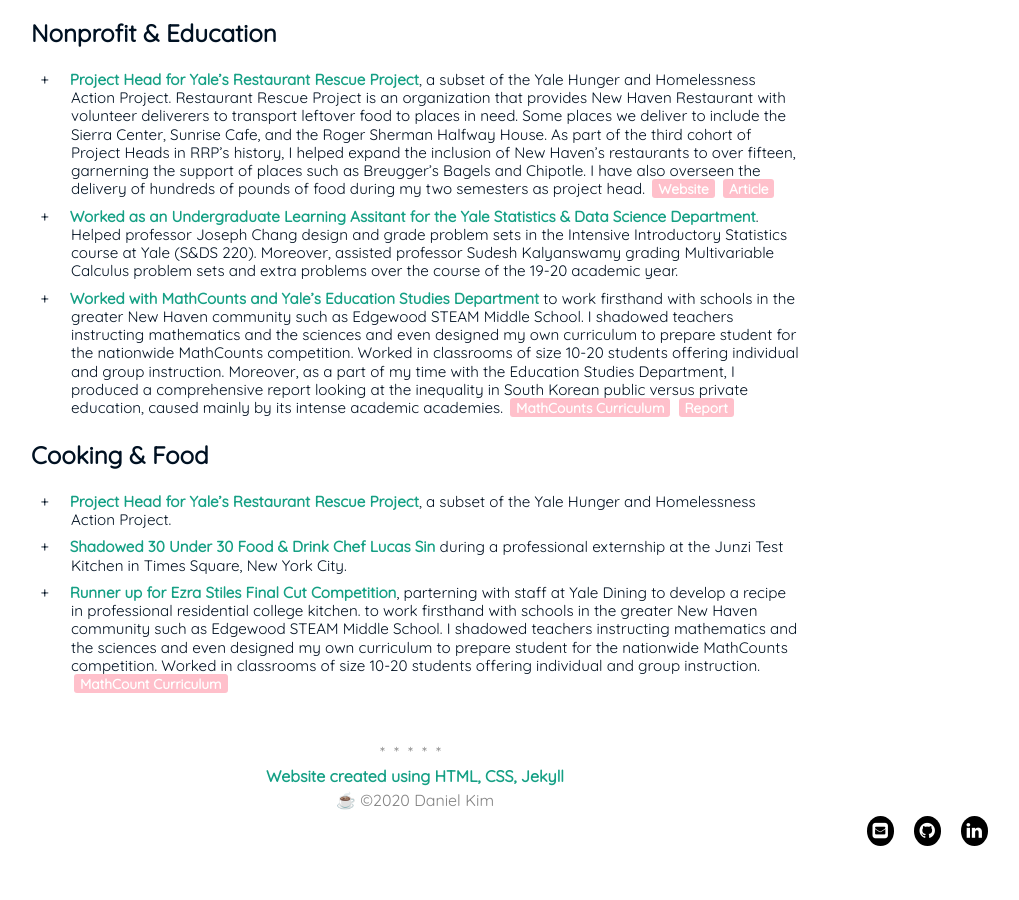
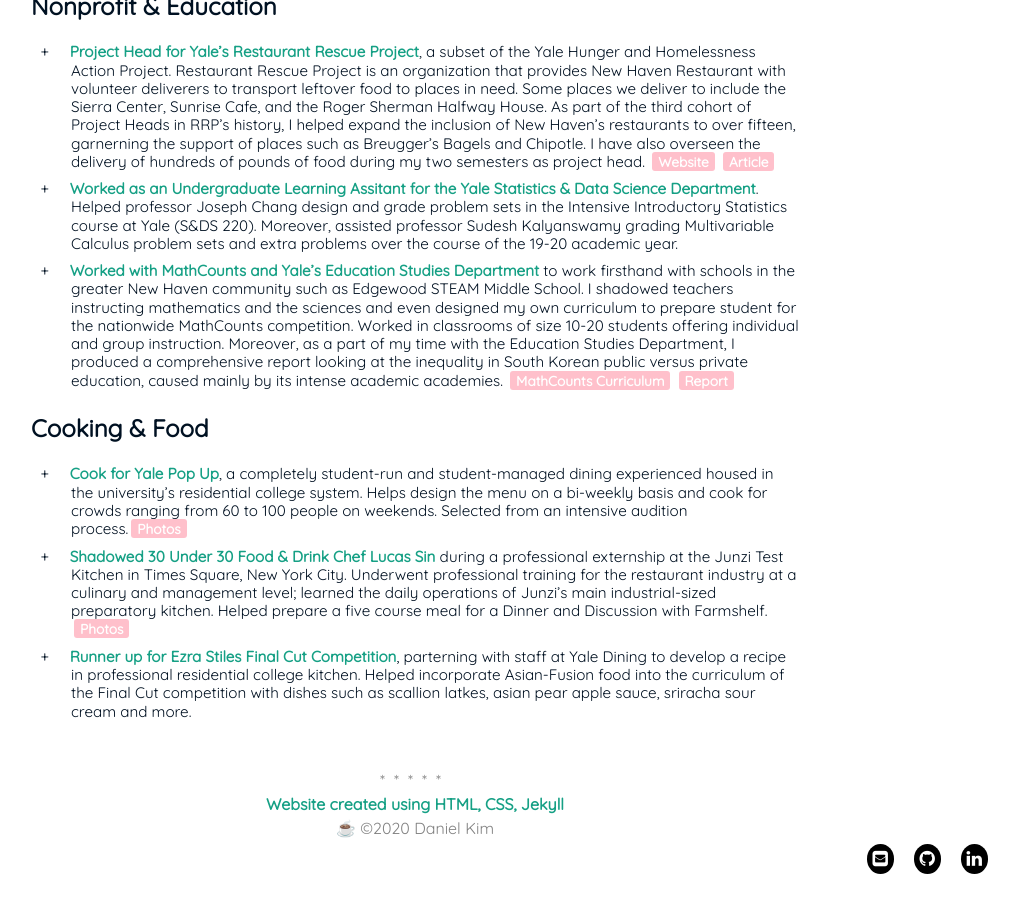
Before and after one commit to danielk56/danielk56.github.io, a Jekyll site: the page built from work.md, in a window 1280 px wide and 900 px high, scrolled down 938 px. Shown: the whole window, without its empty margins (225-1244 px from the left). Built offline with Jekyll 4.4.1, drawn with Linux system fonts in a browser that asks for light colours; before the commit the page ends 1810 px from its top, so only the background shows below that.

Commit message:
Update work.md

```diff
--- a/work.md
+++ b/work.md
@@ -37,12 +36,12 @@ Below, I've compiled my projects that I have completed in my courses, internship
 
 
 
-## Cooking & Food {#other}
+## Cooking & Food {#food}
 
 {: .list-plus}
 
-- **Project Head for Yale's Restaurant Rescue Project**, a subset of the Yale Hunger and Homelessness Action Project.
-- **Shadowed 30 Under 30 Food & Drink Chef Lucas Sin** during a professional externship at the Junzi Test Kitchen in Times Square, New York City.
-- **Runner up for Ezra Stiles Final Cut Competition**, parterning with staff at Yale Dining to develop a recipe in professional residential college kitchen.  to work firsthand with schools in the greater New Haven community such as Edgewood STEAM Middle School. I shadowed teachers instructing mathematics and the sciences and even designed my own curriculum to prepare student for the nationwide MathCounts competition.  Worked in classrooms of size 10-20 students offering individual and group instruction. [MathCount Curriculum](https://drive.google.com/drive/folders/0B91YG2aOrwZeVkpqT2VvcDNuRFE?usp=sharing){:target="_blank" class="button inline-label-page"}
+- **Cook for Yale Pop Up**, a completely student-run and student-managed dining experienced housed in the university's residential college system. Helps design the menu on a bi-weekly basis and cook for crowds ranging from 60 to 100 people on weekends. Selected from an intensive audition process.[Photos](https://drive.google.com/drive/folders/1vzjcyZ-oEXPlx0gVpVvmtS8hUBs69u13?usp=sharing){:target="_blank" class="button inline-label-page"}
+- **Shadowed 30 Under 30 Food & Drink Chef Lucas Sin** during a professional externship at the Junzi Test Kitchen in Times Square, New York City. Underwent professional training for the restaurant industry at a culinary and management level; learned the daily operations of Junzi's main industrial-sized preparatory kitchen. Helped prepare a five course meal for a Dinner and Discussion with Farmshelf. [Photos](https://drive.google.com/drive/folders/1CcbGgEMQLU-qXVCtmW-ql5pSIzWeTJTT?usp=sharing){:target="_blank" class="button inline-label-page"}
+- **Runner up for Ezra Stiles Final Cut Competition**, parterning with staff at Yale Dining to develop a recipe in professional residential college kitchen. Helped incorporate Asian-Fusion food into the curriculum of the Final Cut competition with dishes such as scallion latkes, asian pear apple sauce, sriracha sour cream and more.
 
 </div>
```
Also changed, not shown: other parts of work.md (+0 -1 lines).
